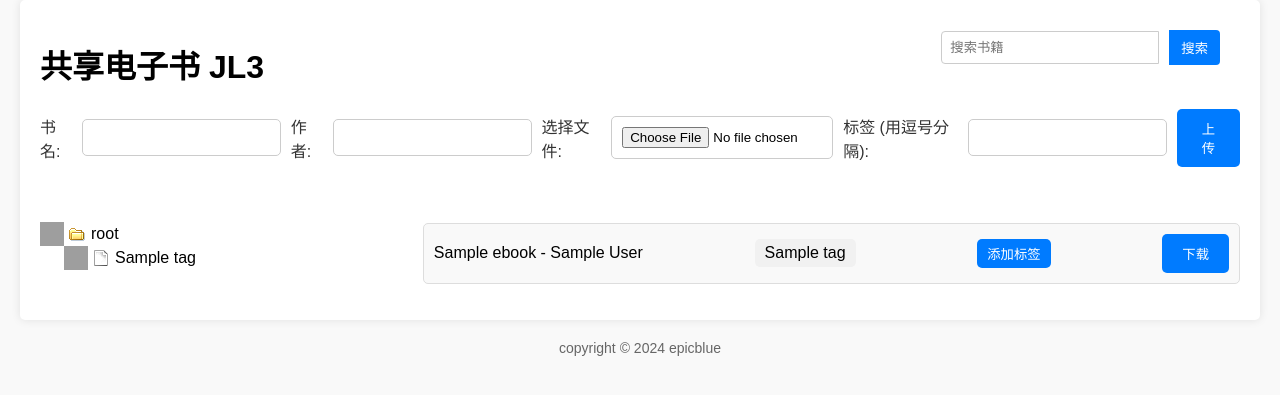
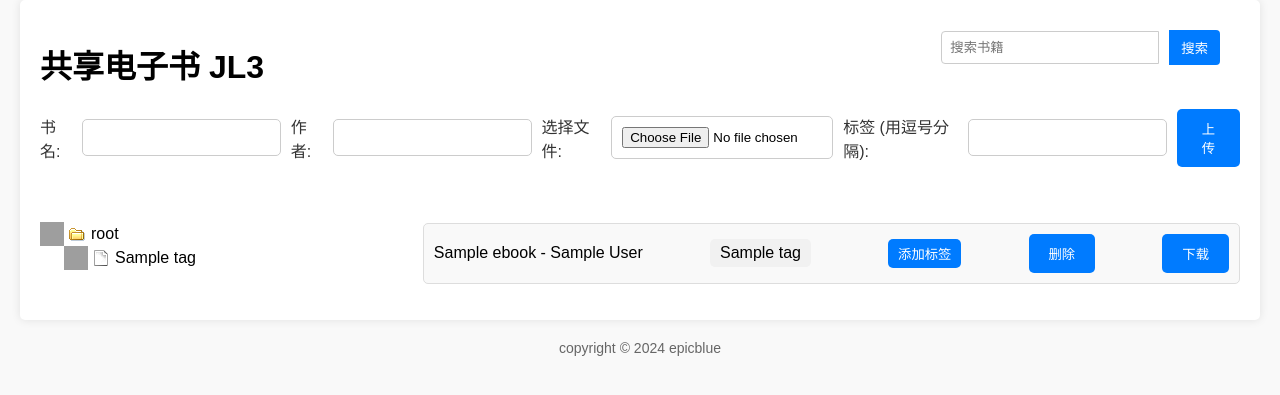
Before and after one commit to epicblue/jl3web, a Flask app: page /manage in a window 1280 px wide. Shown: the top 395 px of the page. Run offline with Flask 2, Linux system fonts and the light colour scheme; data comes from the database, SQL or seed files in the repository; tables that the repository leaves empty hold one stand-in row (values such as "Sample post"); grey boxes are pictures that could not be loaded.

Commit message:
feat: 增加删除书籍功能。

```diff
--- a/static/css/styles.css
+++ b/static/css/styles.css
@@ -183,6 +183,15 @@ button:hover {
     text-align: center;
 }
 
+.delete-button {
+    padding: 10px 20px;
+    background-color: #007bff; /* 蓝色背景 */
+    color: #fff; /* 白色文字 */
+    border: none;
+    border-radius: 5px;
+    cursor: pointer;
+}
+
 .delete-keyword-cancel,
 .delete-keyword-confirm {
     margin-top: 10px;
--- a/templates/index.html
+++ b/templates/index.html
@@ -176,11 +176,20 @@
                 window.location.href = `/download/${book.id}`;
             };
 
+            const deleteButton = document.createElement('button');
+            deleteButton.textContent = '删除';
+            deleteButton.className = 'delete-button';
+            deleteButton.addEventListener('click', function() {
+                deleteEbook(book.id);
+            });
+
             li.appendChild(tagsContainer);
             li.appendChild(document.createTextNode(' ')); // 添加空格
             li.appendChild(addTagButton);
             li.appendChild(document.createTextNode(' ')); // 添加空格
-            li.appendChild(downloadButton);
+                    li.appendChild(deleteButton);
+                    li.appendChild(document.createTextNode(' ')); // 添加空格
+                    li.appendChild(downloadButton);
             booksList.appendChild(li);
         });
     }
@@ -225,15 +234,42 @@
                     window.location.href = `/download/${book.id}`;
                 };
 
+                const deleteButton = document.createElement('button');
+                deleteButton.textContent = '删除';
+                deleteButton.className = 'delete-button';
+                deleteButton.addEventListener('click', function() {
+                    deleteEbook(book.id);
+                });
                 li.appendChild(tagsContainer);
                 li.appendChild(document.createTextNode(' ')); // 添加空格
                 li.appendChild(addTagButton);
+                li.appendChild(document.createTextNode(' ')); // 添加空格
+                li.appendChild(deleteButton);
                 li.appendChild(document.createTextNode(' ')); // 添加空格
                 li.appendChild(downloadButton);
                 booksList.appendChild(li);
             });
         })
         .catch(error => console.error('Error:', error));
+    }
+
+    // 删除书籍
+    function deleteEbook(ebookId) {
+        if (confirm('确定要删除这本书吗？')) {
+            fetch(`/books/${ebookId}`, {
+                method: 'DELETE'
+            })
+            .then(response => response.json())
+            .then(data => {
+                if (data.message === 'Ebook deleted successfully') {
+                    alert('电子书删除成功');
+                    loadBooks(); // 刷新书籍列表
+                } else {
+                    alert('删除电子书失败');
+                }
+            })
+            .catch(error => console.error('Error:', error));
+        }
     }
     // 删除标签的函数
     function deleteTag(ebookId, tagName) {
```
